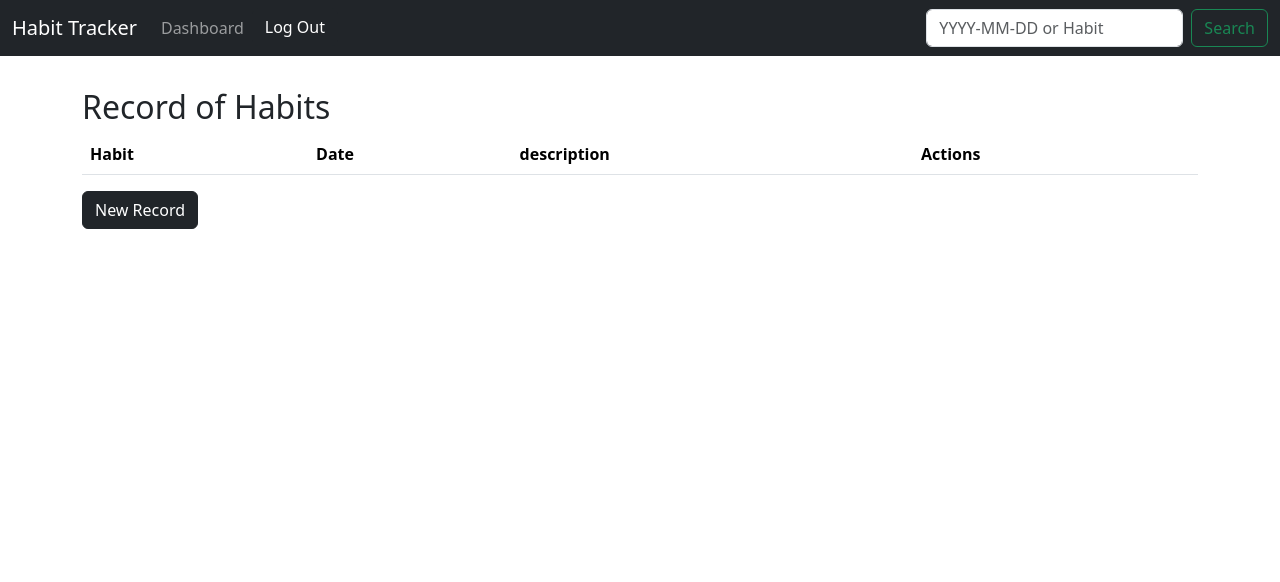
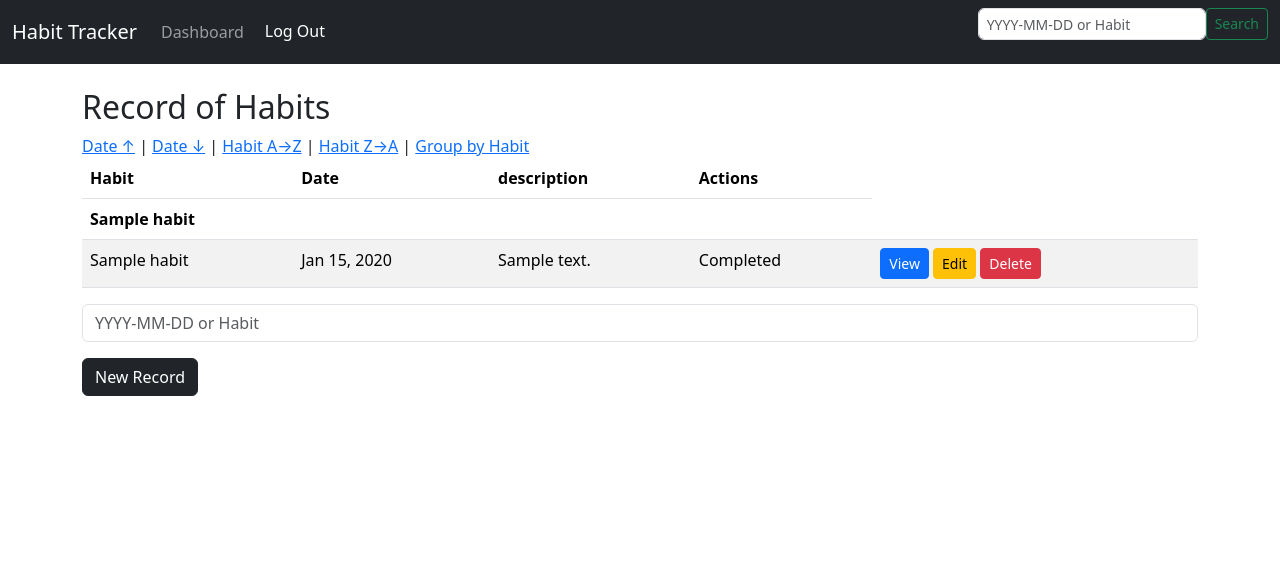
Before and after one commit to chemcki/Tracker, a Django app: page /tracker/habit_record/?group=habit in a window 1280 px wide. Shown: the top 582 px of the page. Run offline with Django 5.2, Linux system fonts and the light colour scheme; a user stored in the database is signed in; tables that the repository leaves empty hold one stand-in row (values such as "Sample post"); lists and menus that the app fills with data are empty; parts of the project's set-up code (start-up, migrations or seed data) failed here and were passed over; some libraries are stand-ins or nearby versions.

Commit message:
fixed search bar errors for habit and date; switched the search form from _base.html hard code to its own form

```diff
--- a/django_project/settings.py
+++ b/django_project/settings.py
@@ -43,6 +43,7 @@
     'django.contrib.messages',
     'django.contrib.staticfiles',
     'django.contrib.sites',
+
     # Third-party
     "crispy_forms",
     "crispy_bootstrap5",
@@ -118,6 +119,7 @@
                 'django.template.context_processors.request',
                 'django.contrib.auth.context_processors.auth',
                 'django.contrib.messages.context_processors.messages',
+                'tracker.context_processors.search_form',
             ],
         },
     },
--- a/static/css/base.css
+++ b/static/css/base.css
@@ -14,3 +14,12 @@
     height: 500;
     width: auto;
 }
+
+/* Target only the search form inside the navbar */
+.navbar-search .form-control,
+.navbar-search .btn {
+    padding: 0.25rem 0.5rem !important;
+    font-size: 0.875rem !important;
+    height: 2rem !important;   /* force a smaller height */
+    line-height: 1.2 !important;
+}
--- a/templates/_base.html
+++ b/templates/_base.html
@@ -12,7 +12,7 @@
          <link rel="stylesheet" href="{% static 'css/base.css' %}">
 
          <!-- Font Awesome CDN -->
-        <link rel="stylesheet" href="https://cdnjs.cloudflare.com/ajax/libs/font-awesome/6.5.1/css/all.min.css" integrity="sha512-..." crossorigin="anonymous" referrerpolicy="no-referrer" />
+        <link rel="stylesheet" href="https://cdnjs.cloudflare.com/ajax/libs/font-awesome/6.5.1/css/all.min.css" />
 
     </head>
     <body>
@@ -43,18 +43,9 @@
                     {% endif %}
                  </ul>
                  <!-- Search form -->
-                 <form class="d-flex" action="{% url 'search_results' %}" method="get">
-                    <input
-                        class="form-control me-2"
-                        type="search"
-                        name="q"
-                        placeholder="YYYY-MM-DD or Habit"
-                        aria-label="Search"
-                        pattern="\d{4} \d{2} \d{2}"
-                        title="Enter a date in YYYY MM DD format e.g. 2025 09 16"
-
-                        >
-                    <button class="btn btn-outline-success" type="submit">Search</button>
+                 <form class="d-flex navbar-search" action="{% url 'search_results' %}" method="get">
+                    {{ form|crispy }}
+                    <button class="btn btn-outline-success btn-sm" type="submit">Search</button>
                  </form>
                 </div>
             </div>
--- a/templates/tracker/habit_record_detail.html
+++ b/templates/tracker/habit_record_detail.html
@@ -26,7 +26,6 @@
     </table>
 
     <div class="mt-3">
-        <a href="{% url 'habit_record' %}" class="btn btn-sm btn-primary">Cancel</a>
         <a href="{% url 'record_update' habit_record.pk %}" class="btn btn-sm btn-warning">Edit</a>
         <a href="{% url 'record_delete' habit_record.pk %}" class="btn btn-sm btn-danger">Delete</a><br>
         <br>
--- a/templates/tracker/habit_record_list.html
+++ b/templates/tracker/habit_record_list.html
@@ -3,6 +3,14 @@
 
 {% block content %}
     <h2>Record of Habits</h2>
+
+    <!--Sorting & Grouping links-->
+    <a href="?sort=date">Date ↑</a> |
+    <a href="?sort=-date">Date ↓</a> |
+    <a href="?sort=habit__name">Habit A→Z</a> |
+    <a href="?sort=-habit__name">Habit Z→A</a> |
+    <a href="?group=habit">Group by Habit</a>
+
 
     <table class="table table-striped">
         <thead>
@@ -14,6 +22,26 @@
             </tr>
         </thead>
         <tbody>
+            {% if grouped %}
+                {% for habit, records in grouped_records.items %}
+                    <tr class="table-secondary"></tr>
+                        <td colspan="5"><strong>{{ habit.name }}</strong></td>
+                    </tr>
+                    {% for record in records %}
+                    <tr>
+                        <td>{{ record.habit.name }}</td>
+                        <td>{{ record.date|date:"M d, Y" }}</td>
+                        <td>{{ record.description|default:"No discription" }}</td>
+                        <td>{% if record.completed %} Completed {% else %} Not Completed {% endif %}</td>
+                        <td>
+                            <a href="{% url 'record_detail' record.pk %}" class="btn btn-sm btn-primary">View</a>
+                            <a href="{% url 'record_update' record.pk %}" class="btn btn-sm btn-warning">Edit</a>
+                            <a href="{% url 'record_delete' record.pk %}" class="btn btn-sm btn-danger">Delete</a>
+                        </td>
+                    </tr>
+                    {% endfor %}
+                {% endfor %}
+            {% else %}
             {% for record in habit_records %}
             <tr>
                 <td>{{ record.habit.name }} </td>
@@ -27,13 +55,31 @@
                 </td>
             </tr>
             {% endfor %}
+        {% endif %}
         </tbody>
+    </table>
 
-    </table>
-    <form action="{% url 'record_new' %}" method="post">
-        {% csrf_token %}
-        {{ form|crispy }}
+<!--Pagination controls-->
+{% if not grouped %}
+<div class="mt-3">
+    {% if habit_records.has_previous %}
+        <a href="?page={{ habit_records.previous_page_number }}&sort={{ sort }}">Previous</a>
+    {% endif %}
 
-        <button type="submit" class="btn btn-dark">New Record</button>
-    </form>
+    Page {{ habit_records.number }} of  {{ habit_records.paginator.num_pages }}
+
+    {% if habit_records.has_next %}
+        <a href="?page={{ habit_records.next_page_number }}&sort={{ sort }}">Next</a>
+    {% endif %}
+</div>
+{% endif %}
+
+
+<!-- Form for new record-->
+<form action="{% url 'record_new' %}" method="post">
+    {% csrf_token %}
+    {{ form|crispy }}
+
+    <button type="submit" class="btn btn-dark">New Record</button>
+</form>
 {% endblock %}
```
